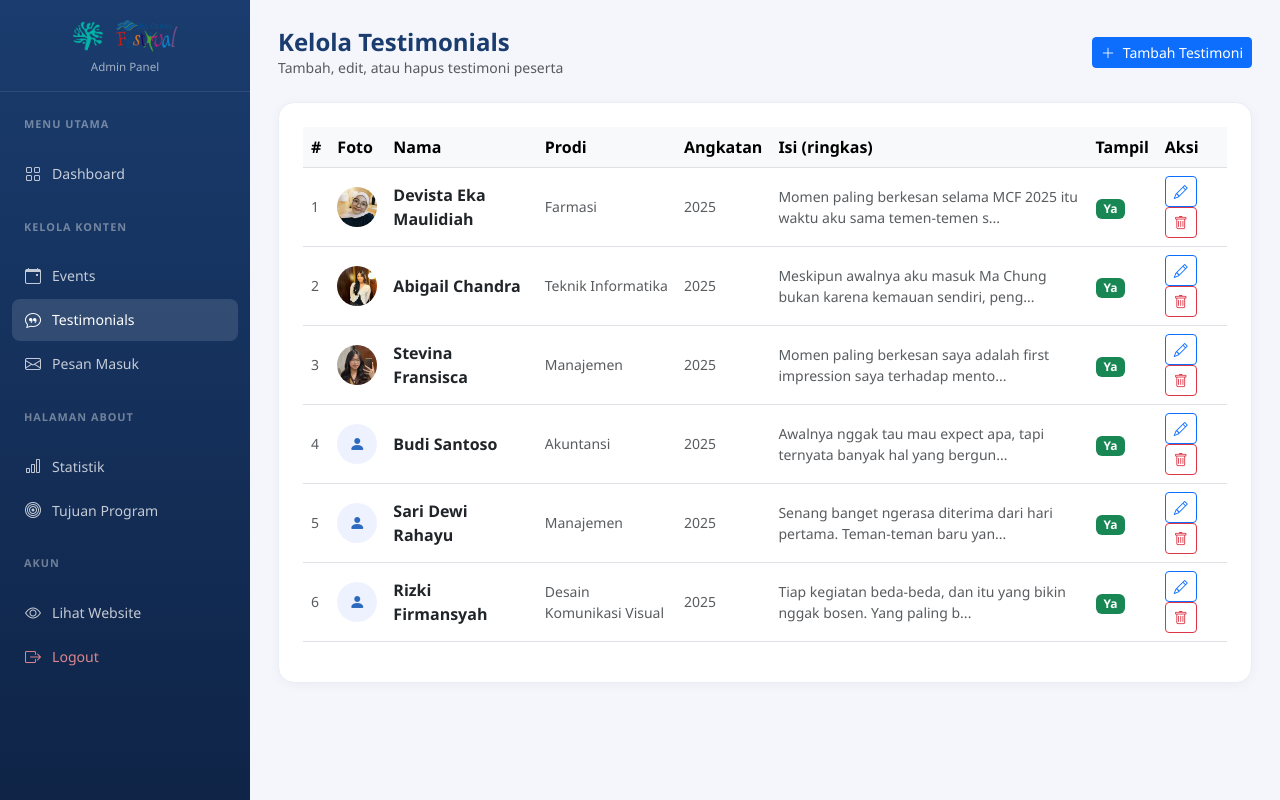
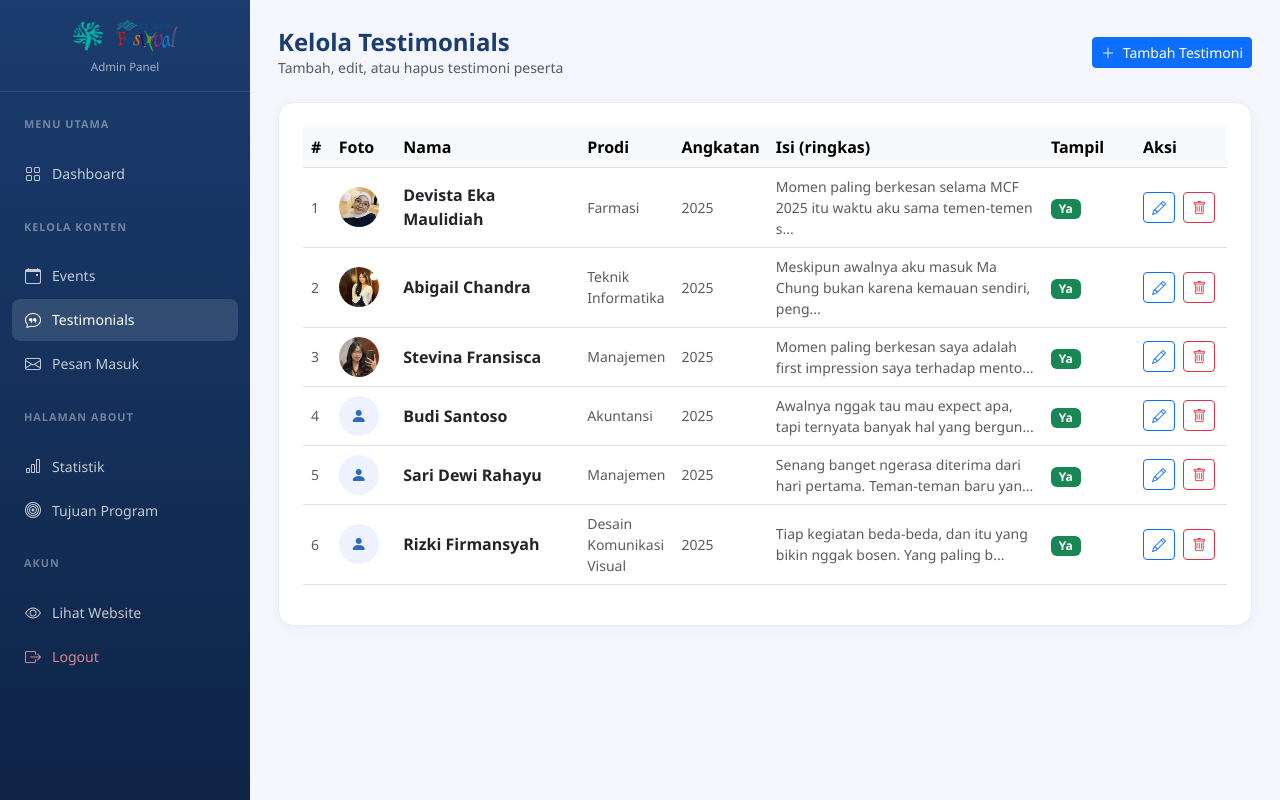
Before and after one commit to bennypepper/mcf-landingpage, a PHP site: page /admin/testimonial_list.php in a window 1280 px wide. Run offline with PHP 8.4, Linux system fonts and the light colour scheme; a user stored in the database is signed in; data comes from the database, SQL or seed files in the repository; data that the repository does not hold is empty.

Commit message:
[elroi] perbaikan tabel testimonial

```diff
--- a/admin/testimonial_list.php
+++ b/admin/testimonial_list.php
@@ -45,7 +45,16 @@ if (isset($_GET['status'])) {
       <div class="table-responsive">
         <table class="table table-hover align-middle">
           <thead class="table-light">
-            <tr><th>#</th><th>Foto</th><th>Nama</th><th>Prodi</th><th>Angkatan</th><th>Isi (ringkas)</th><th>Tampil</th><th>Aksi</th></tr>
+            <tr>
+              <th style="width: 3%;">#</th>
+              <th style="width: 7%;">Foto</th>
+              <th style="width: 20%;">Nama</th>
+              <th style="width: 1%;">Prodi</th>
+              <th style="width: 10%;">Angkatan</th>
+              <th style="width: 30%;">Isi (ringkas)</th>
+              <th style="width: 10%;">Tampil</th>
+              <th style="width: 10%;">Aksi</th>
+            </tr>
           </thead>
           <tbody>
             <?php foreach ($testis as $i => $t): ?>
```
